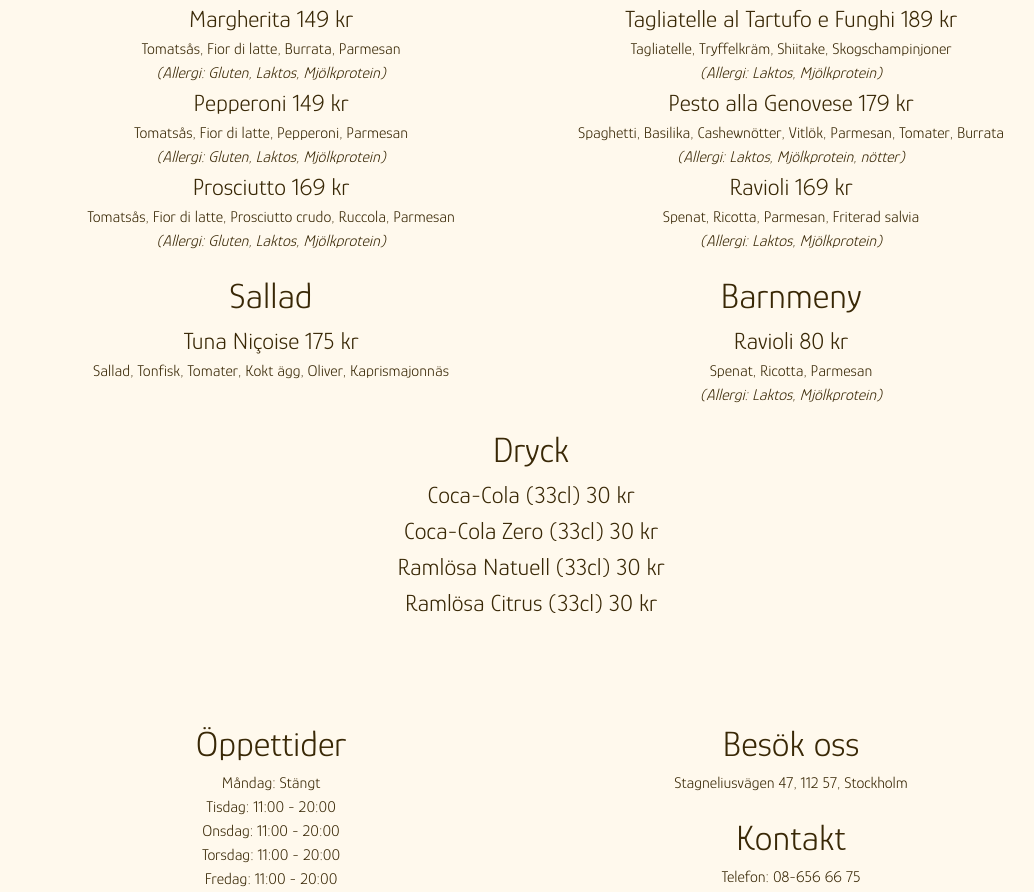
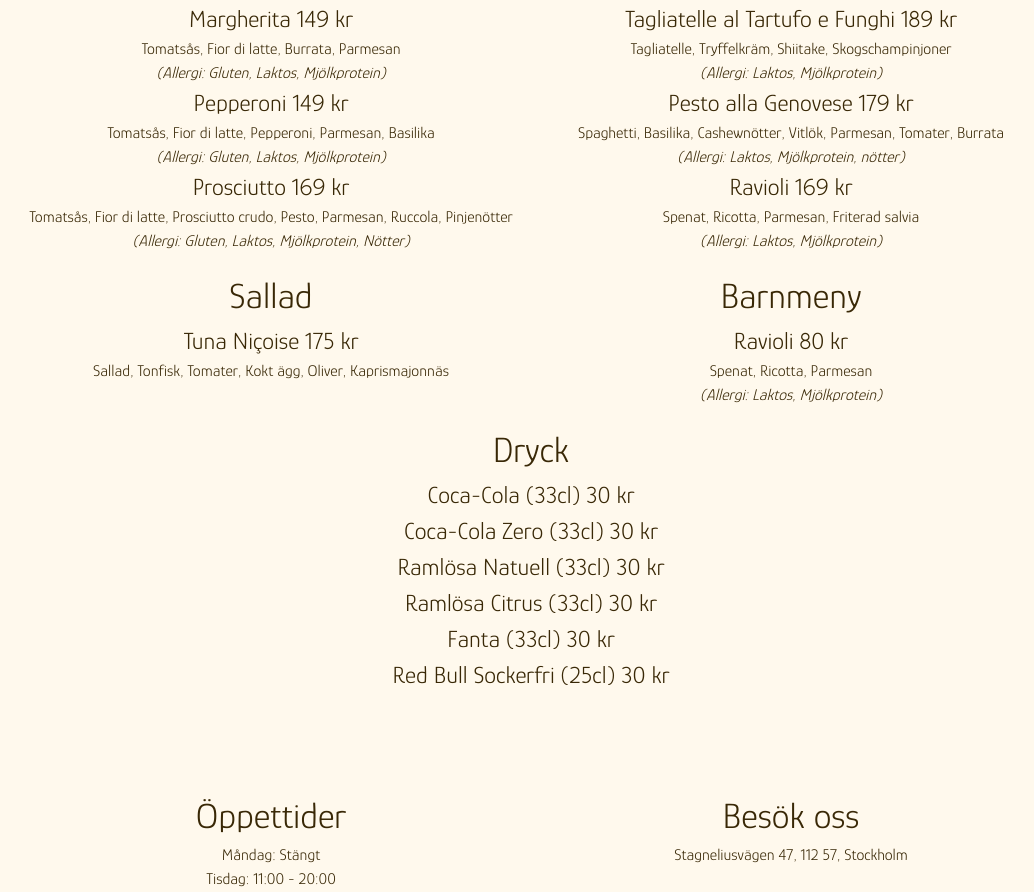
Before and after one commit to Woori-AB/website, a Next.js app: page / in a window 1280 px wide. Shown: the part 1300-2192 px from the top of the page, without its empty margins (109-1143 px from the left). Built offline with nearby package versions, Linux system fonts and the light colour scheme; a web font is replaced by a local one.

Commit message:
Update page.tsx

```diff
--- a/src/app/page.tsx
+++ b/src/app/page.tsx
@@ -102,7 +102,7 @@ export default function Home() {
               </div>
               <div className="flex flex-col items-center text-center">
                 <h2>Pepperoni 149 kr</h2>
-                <span>Tomatsås, Fior di latte, Pepperoni, Parmesan</span>
+                <span>Tomatsås, Fior di latte, Pepperoni, Parmesan, Basilika</span>
                 <span className="italic">
                   (Allergi: Gluten, Laktos, Mjölkprotein)
                 </span>
@@ -110,10 +110,10 @@ export default function Home() {
               <div className="flex flex-col items-center text-center">
                 <h2>Prosciutto 169 kr</h2>
                 <span>
-                  Tomatsås, Fior di latte, Prosciutto crudo, Ruccola, Parmesan
+                  Tomatsås, Fior di latte, Prosciutto crudo, Pesto, Parmesan, Ruccola, Pinjenötter
                 </span>
                 <span className="italic">
-                  (Allergi: Gluten, Laktos, Mjölkprotein)
+                  (Allergi: Gluten, Laktos, Mjölkprotein, Nötter)
                 </span>
               </div>
             </div>
@@ -195,6 +195,8 @@ export default function Home() {
                 <h2>Coca-Cola Zero (33cl) 30 kr</h2>
                 <h2>Ramlösa Natuell (33cl) 30 kr</h2>
                 <h2>Ramlösa Citrus (33cl) 30 kr</h2>
+                <h2>Fanta (33cl) 30 kr</h2>
+                <h2>Red Bull Sockerfri (25cl) 30 kr</h2>
               </div>
             </div>
           </motion.div>
```
